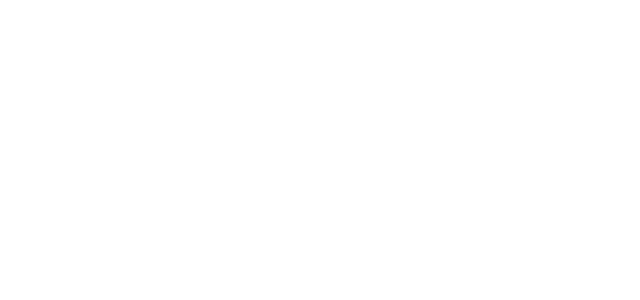
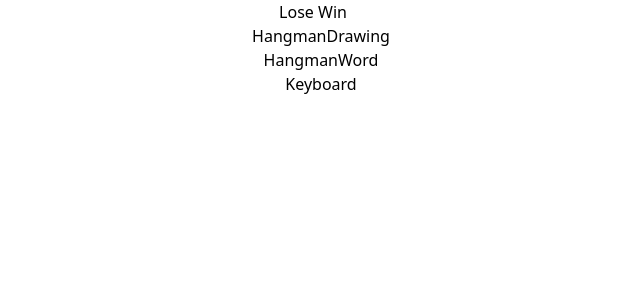
Before and after one commit to andreiwebdev/react-hangman, a React (Vite) app: page / in a window 1280 px wide. Shown: the top 300 px of the page, without its empty margins (327-967 px from the left). Built offline with nearby package versions, Linux system fonts and the light colour scheme.

Commit message:
project structure

```diff
--- a/src/App.tsx
+++ b/src/App.tsx
@@ -1,6 +1,9 @@
 import { useState } from "react";
 import words from "./wordList.json";
 import "./index.css";
+import HangmanDrawing from "./HangmanDrawing";
+import HangmanWord from "./HangmanWord";
+import Keyboard from "./Keyboard";
 
 function App() {
   const [wordToGuess, setWordToGuess] = useState(() => {
@@ -9,7 +12,14 @@
 
   const [guessedLetters, setGuessedLetters] = useState<string[]>([]);
 
-  return <div></div>;
+  return (
+    <div className="max-w-[800px] flex flex-col space-x-4 mx-auto items-center">
+      <div className="text-2lg text-center">Lose Win</div>
+      <HangmanDrawing />
+      <HangmanWord />
+      <Keyboard />
+    </div>
+  );
 }
 
 export default App;
--- /dev/null
+++ b/src/HangmanDrawing.tsx
@@ -0,0 +1,7 @@
+import React from "react";
+
+const HangmanDrawing = () => {
+  return <div>HangmanDrawing</div>;
+};
+
+export default HangmanDrawing;
--- /dev/null
+++ b/src/HangmanWord.tsx
@@ -0,0 +1,7 @@
+import React from "react";
+
+const HangmanWord = () => {
+  return <div>HangmanWord</div>;
+};
+
+export default HangmanWord;
--- /dev/null
+++ b/src/Keyboard.tsx
@@ -0,0 +1,7 @@
+import React from "react";
+
+const Keyboard = () => {
+  return <div>Keyboard</div>;
+};
+
+export default Keyboard;
```
